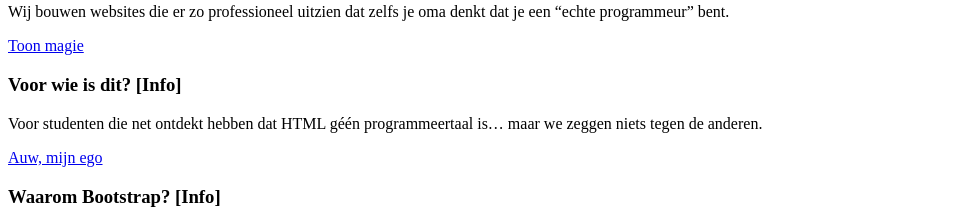
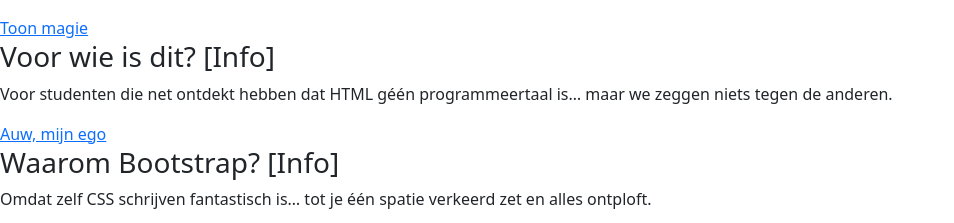
Before and after one commit to Ibrahim-1903/BWD2-HalilIbrahimEryuruk-2526, a website: page 02.Components/GeleideOefening/index-leeg.html in a window 1280 px wide. Shown: the part 296-519 px from the top of the page, without its empty margins (0-954 px from the left). Drawn offline with nearby package versions, Linux system fonts and the light colour scheme.

Commit message:
link ingezet

```diff
--- a/02.Components/GeleideOefening/index-leeg.html
+++ b/02.Components/GeleideOefening/index-leeg.html
@@ -3,6 +3,7 @@
 <head>
     <meta charset="UTF-8">
     <meta name="viewport" content="width=device-width, initial-scale=1.0">
+    <link rel="stylesheet" href="https://cdn.jsdelivr.net/npm/bootstrap@5.3.8/dist/css/bootstrap.min.css">
     <title>Bootstrap Components Oefening - Start (Funny Edition)</title>
 
     <!-- TODO: Voeg hier Bootstrap CSS toe -->
```
